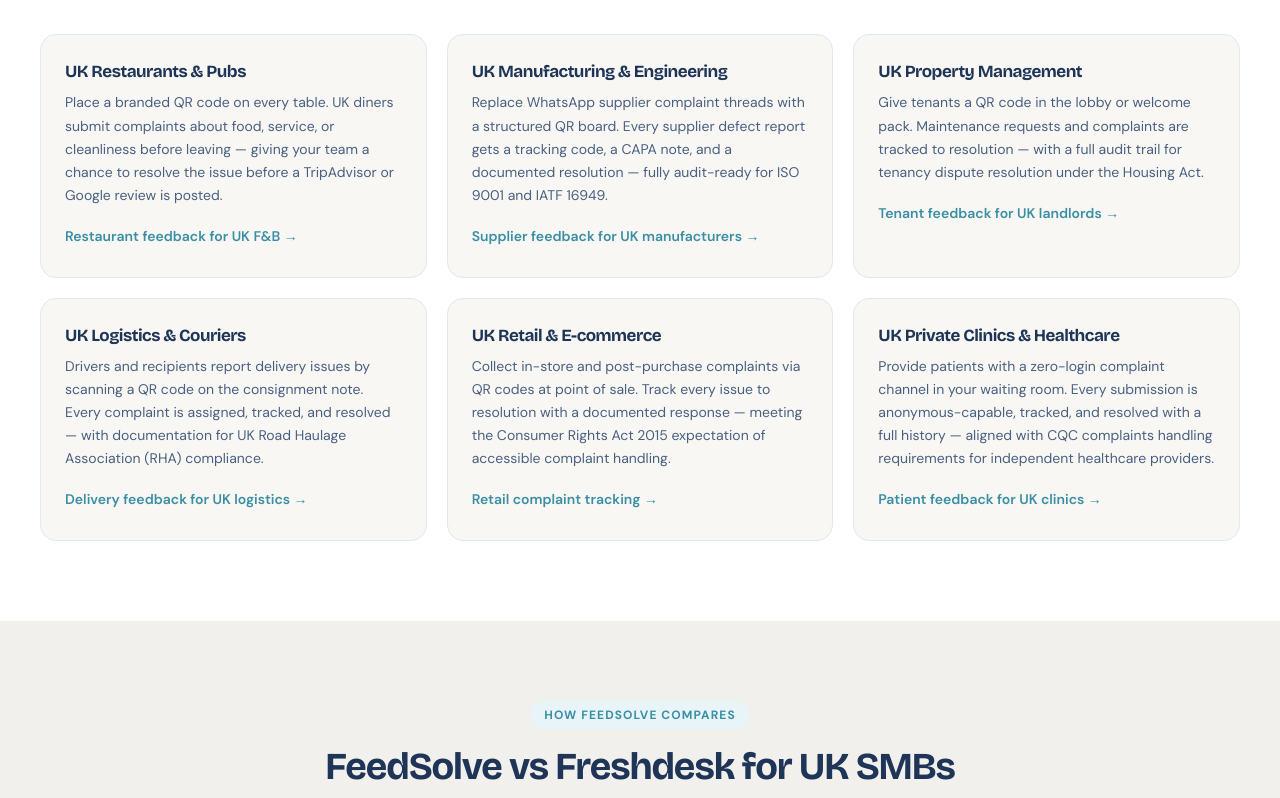
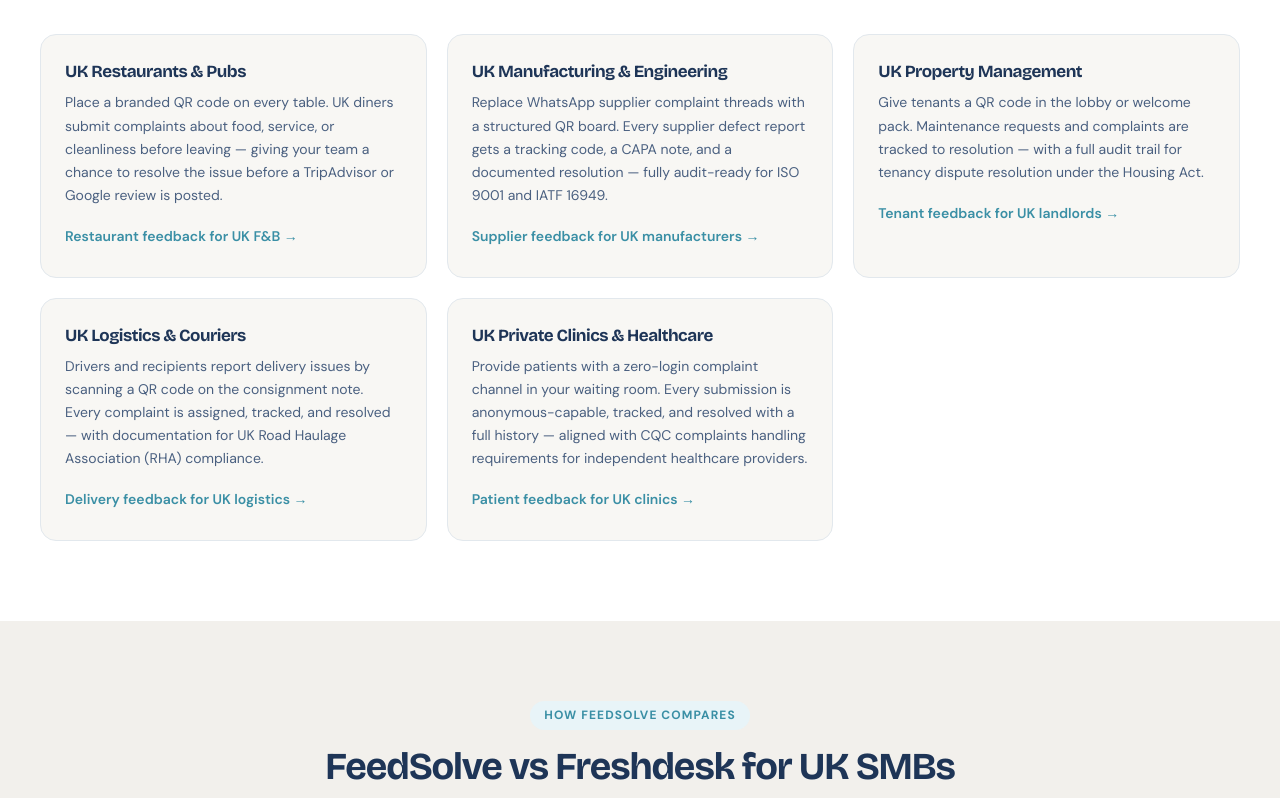
Before and after one commit to maduranga98/FeedSolve-landing-page-, a Next.js app: page /uk/complaint-management-software in a window 1280 px wide. Shown: the part 2964-3762 px from the top of the page. Built offline with nearby package versions, Linux system fonts and the light colour scheme.

Commit message:
Remove UK Retail & E-commerce use-case card pointing to homepage
The card linked to "/" instead of a dedicated retail page, which
doesn't exist yet. Removing rather than linking to an unrelated page;
a future /retail/ page would let this come back with a real link.

```diff
--- a/src/app/uk/complaint-management-software/page.tsx
+++ b/src/app/uk/complaint-management-software/page.tsx
@@ -655,12 +655,6 @@ export default function UKComplaintManagementPage() {
                 linkText: "Delivery feedback for UK logistics →",
               },
               {
-                sector: "UK Retail & E-commerce",
-                body: "Collect in-store and post-purchase complaints via QR codes at point of sale. Track every issue to resolution with a documented response — meeting the Consumer Rights Act 2015 expectation of accessible complaint handling.",
-                link: "/",
-                linkText: "Retail complaint tracking →",
-              },
-              {
                 sector: "UK Private Clinics & Healthcare",
                 body: "Provide patients with a zero-login complaint channel in your waiting room. Every submission is anonymous-capable, tracked, and resolved with a full history — aligned with CQC complaints handling requirements for independent healthcare providers.",
                 link: "/blog/healthcare-patient-feedback-system/",
```
